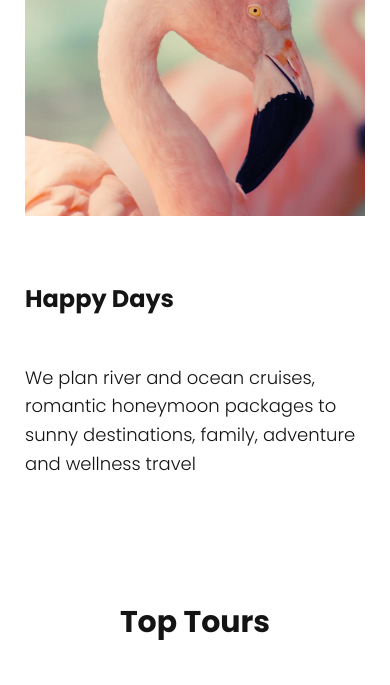
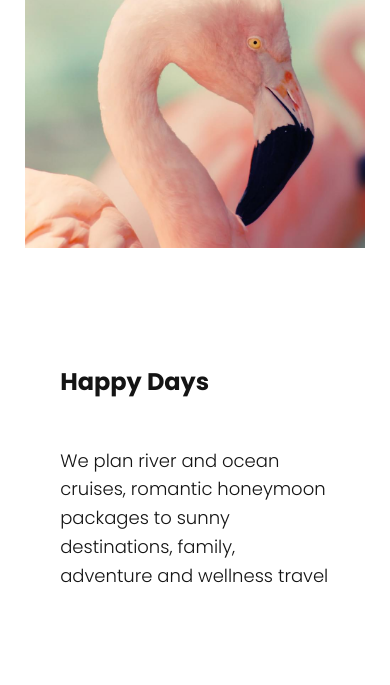
Before and after one commit to kod0751/js-travel, a plain HTML site: page index.html in a window 390 px wide. Shown: the part 6765-7450 px from the top of the page. Drawn offline with nearby package versions, Linux system fonts and the light colour scheme.

Commit message:
plan section 수정
반응형 디자인 수정

```diff
--- a/assets/main.css
+++ b/assets/main.css
@@ -415,20 +415,21 @@ img{
 /*==== Plan ====*/
 
 .plan__section {
-
+    margin-bottom: 5rem;
 }
 
 .plan__container {
-    width: 340px;
-    right: 0;
-    left: 0;
-    margin: auto;
+
 }
 
 .plans {
     display: grid;
-    row-gap: 4rem;
+    row-gap: 5rem;
+    grid-template-columns: 100%;
+    column-gap: 2rem;
+    grid-template-columns: repeat(auto-fit, minmax(250px, 1fr));
     margin-top: 90px;
+    justify-items: center;
 }
 
 .plan__img img{
@@ -440,6 +441,7 @@ img{
 .plan__text {
     width: 340px;
     height: 318px;
+    padding: 2.2rem;
 }
 
 .plan__text h2 {
@@ -460,7 +462,6 @@ img{
 }
 
 .footer__container {
-    width: 340px;
     right: 0;
     left: 0;
     margin: auto;
```
